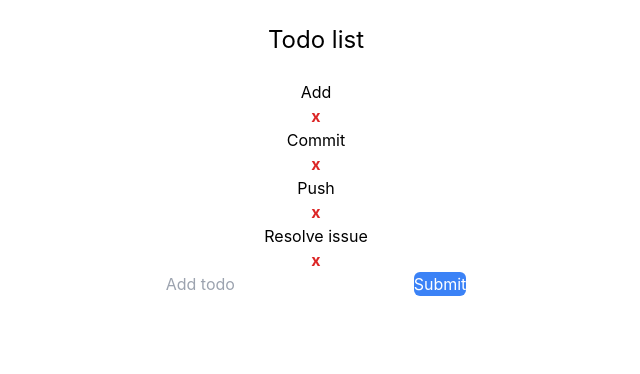
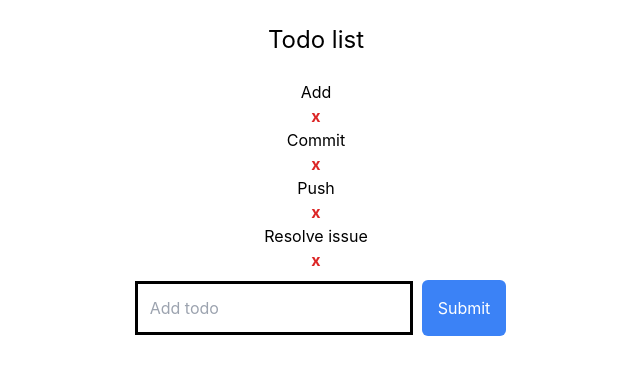
Before and after one commit to KarlOL82/react-practice, a React (Create React App) app: page / in a window 1280 px wide. Shown: the top 374 px of the page, without its empty margins (324-964 px from the left). Built offline with nearby package versions, Linux system fonts and the light colour scheme.

Commit message:
added basic styling

```diff
--- a/src/App.js
+++ b/src/App.js
@@ -103,8 +103,8 @@ function AddTodo({ setTodos }) {
     // Simple form for adding items to the list
     <form onSubmit={handleAddTodo}>
 
-      <input className="border-solid" name="addTodo" placeholder="Add todo" ref={inputRef} />
-      <button className="btn btn-blue rounded-md text-white bg-blue-500 border-solid" type="submit">Submit</button>
+      <input className="border-solid outline p-3 m-3" name="addTodo" placeholder="Add todo" ref={inputRef} />
+      <button className="btn btn-blue p-4 rounded-md text-white bg-blue-500 border-solid" type="submit">Submit</button>
     </form>
   );
 }
```
